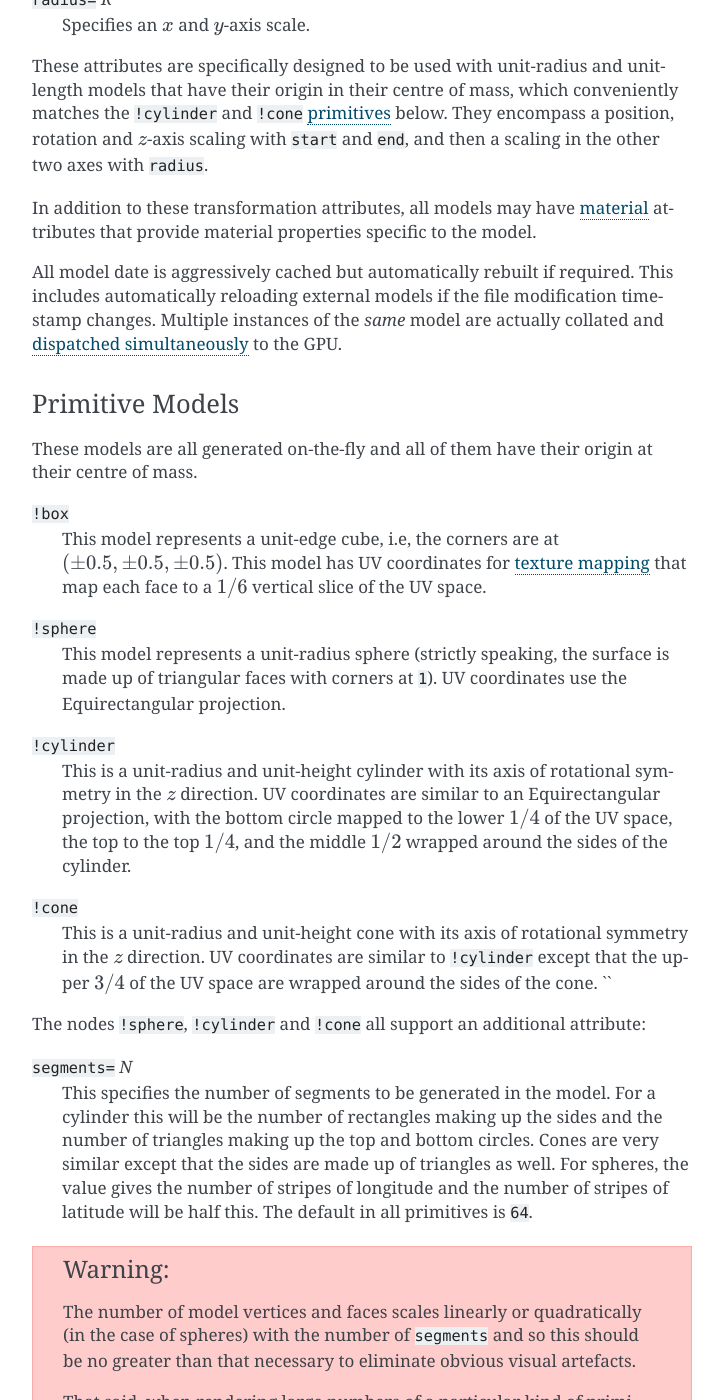
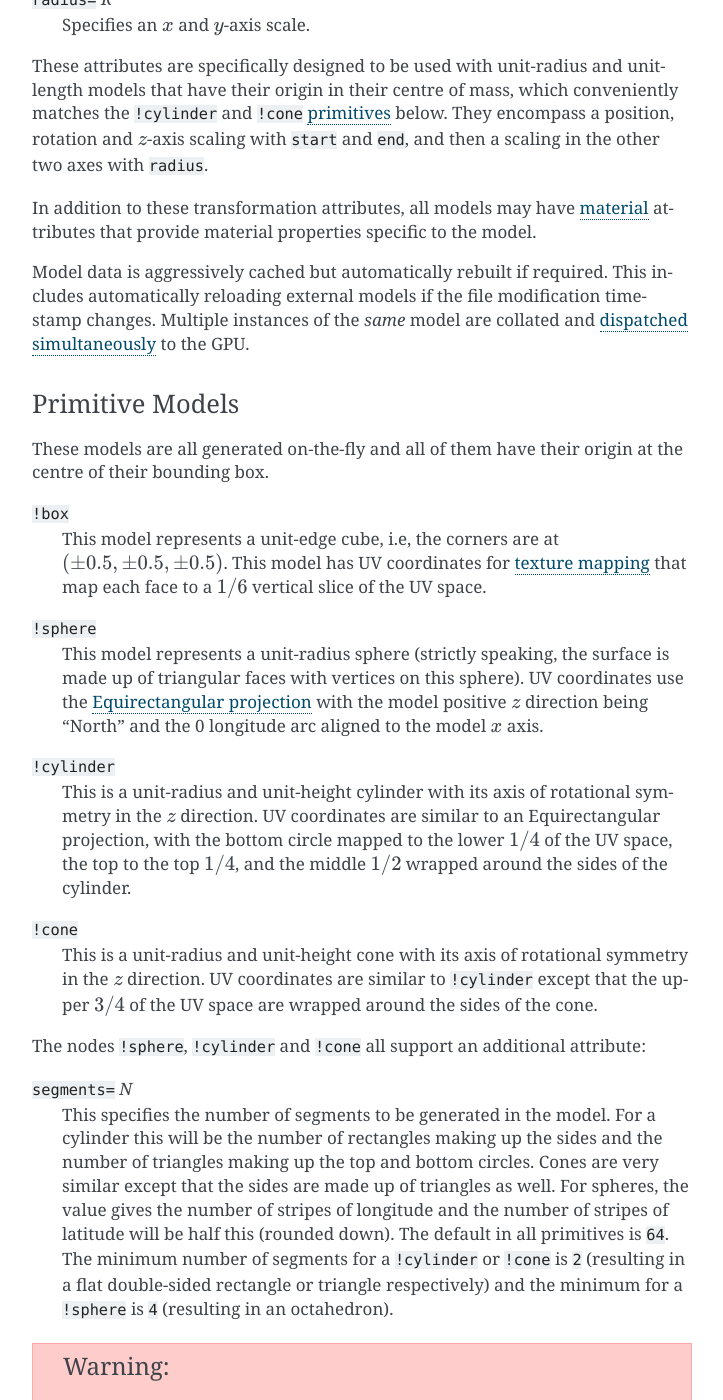
Before and after one commit to jonathanhogg/flitter, a Sphinx documentation site: the page built from docs/canvas3d.md, in a window 1280 px wide and 1400 px high, scrolled down 14205 px. Shown: the whole window, without its empty margins (388-1111 px from the left). Built offline with Sphinx 7.4.7, drawn with Linux system fonts in a browser that asks for light colours; some of the changed text lies outside the part shown.

Commit message:
A bunch of fixes/improvements to `!canvas3d` documentation

```diff
--- a/docs/canvas3d.md
+++ b/docs/canvas3d.md
@@ -624,15 +624,15 @@ In addition to these transformation attributes, all models may have
 [material](#materials) attributes that provide material properties specific to
 the model.
 
-All model date is aggressively cached but automatically rebuilt if required.
-This includes automatically reloading external models if the file modification
-time-stamp changes. Multiple instances of the *same* model are actually collated
-and [dispatched simultaneously](#instance-ordering) to the GPU.
+Model data is aggressively cached but automatically rebuilt if required. This
+includes automatically reloading external models if the file modification
+time-stamp changes. Multiple instances of the *same* model are collated and
+[dispatched simultaneously](#instance-ordering) to the GPU.
 
 ### Primitive Models
 
 These models are all generated on-the-fly and all of them have their origin at
-their centre of mass.
+the centre of their bounding box.
 
 `!box`
 : This model represents a unit-edge cube, i.e, the corners are at
@@ -642,8 +642,11 @@ UV space.
 
 `!sphere`
 : This model represents a unit-radius sphere (strictly speaking, the surface is
-made up of triangular faces with corners at `1`). UV coordinates use the
-Equirectangular projection.
+made up of triangular faces with vertices on this sphere). UV coordinates use
+the [Equirectangular
+projection](https://en.wikipedia.org/wiki/Equirectangular_projection) with the
+model positive $z$ direction being "North" and the 0 longitude arc aligned
+to the model $x$ axis.
 
 `!cylinder`
 : This is a unit-radius and unit-height cylinder with its axis of rotational
@@ -656,7 +659,6 @@ cylinder.
 : This is a unit-radius and unit-height cone with its axis of rotational
 symmetry in the $z$ direction. UV coordinates are similar to `!cylinder` except
 that the upper $3/4$ of the UV space are wrapped around the sides of the cone.
-``
 
 The nodes `!sphere`, `!cylinder` and `!cone` all support an additional
 attribute:
@@ -667,7 +669,10 @@ cylinder this will be the number of rectangles making up the sides and the
 number of triangles making up the top and bottom circles. Cones are very
 similar except that the sides are made up of triangles as well. For spheres,
 the value gives the number of stripes of longitude and the number of stripes of
-latitude will be half this. The default in all primitives is `64`.
+latitude will be half this (rounded down). The default in all primitives is
+`64`. The minimum number of segments for a `!cylinder` or `!cone` is `2`
+(resulting in a flat double-sided rectangle or triangle respectively) and the
+minimum for a `!sphere` is `4` (resulting in an octahedron).
 
 :::{warning}
 The number of model vertices and faces scales linearly or quadratically (in the
@@ -804,7 +809,7 @@ It therefore supports all of the standard [model](#models) and
 [material](#materials) attributes. The model will be cached so that each
 unique sequence of operations is only carried out once. Using the same tree in
 multiple places will result in multiple instances of this model as normal. Any
-change to the tree, including changes to slice planes or any transforms will
+change to the tree, including changes to slice planes or *any* transforms will
 result in a new model being generated.
 
 :::{warning}
@@ -852,7 +857,7 @@ instead.
 
 Note that the last step, computing a convex hull, effectively shrink-wraps the
 model. This will work fine if the original model was already convex, but if not
-this will paper over any concave sections. A warning will be written to the
+this will "paper over" any concave sections. A warning will be written to the
 console if this step is taken.
 
 The result of any CSG operation will also be a watertight mesh, this means that
```
Also changed, not shown: other parts of docs/canvas3d.md (+9 -9 lines).
